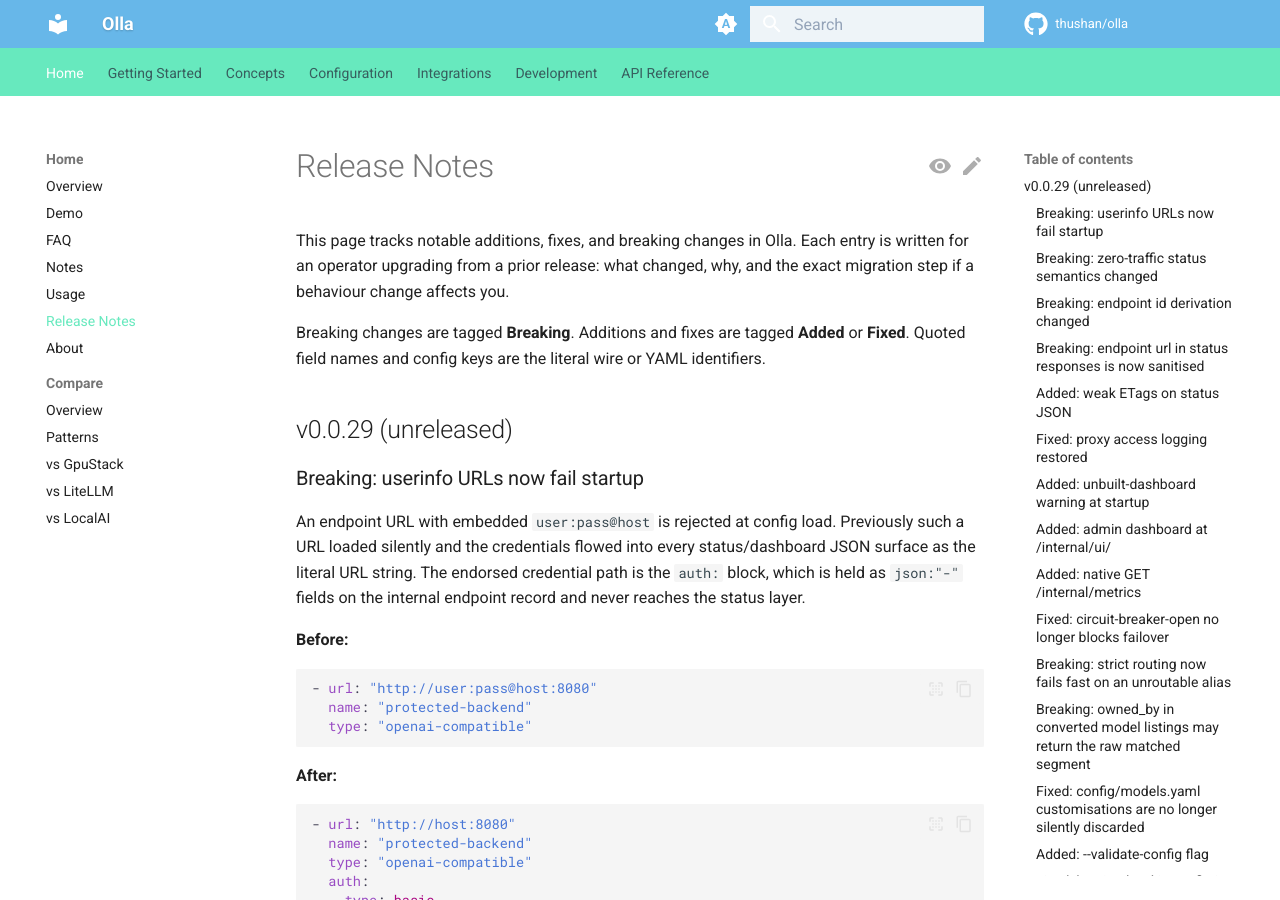
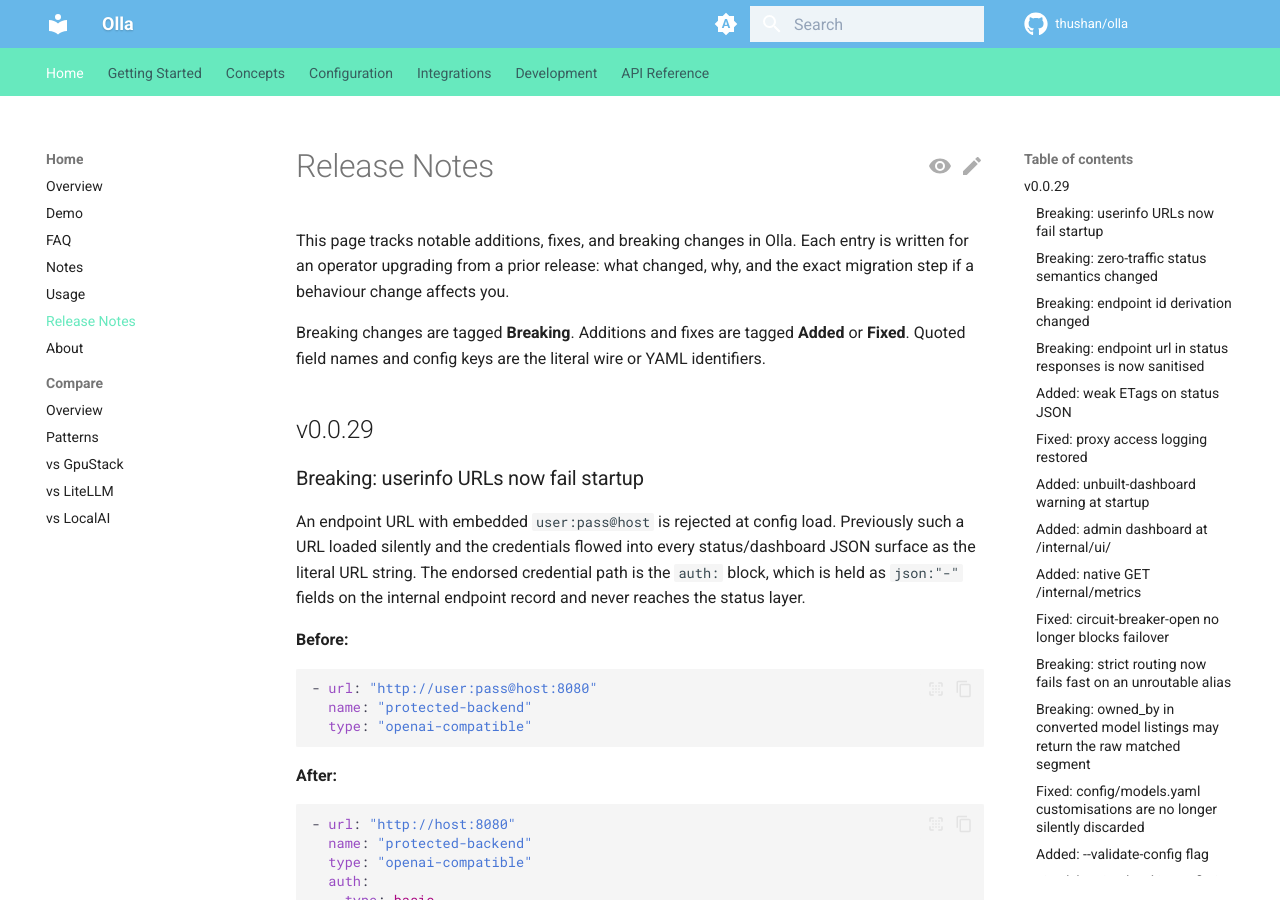
Before and after one commit to leo-3889/olla, an MkDocs documentation site: the page built from docs/content/about/release-notes.md, in a window 1280 px wide and 900 px high. Built offline with MkDocs 1.6.1 and Material for MkDocs 9.7.7, drawn with Linux system fonts in a browser that asks for light colours; comment, search, counter and statistics services are not loaded.

Commit message:
mark v0.0.29 released in the notes

```diff
--- a/docs/content/about/release-notes.md
+++ b/docs/content/about/release-notes.md
@@ -13,7 +13,7 @@
 Breaking changes are tagged **Breaking**. Additions and fixes are tagged **Added** or
 **Fixed**. Quoted field names and config keys are the literal wire or YAML identifiers.
 
-## v0.0.29 (unreleased)
+## v0.0.29
 
 ### Breaking: userinfo URLs now fail startup
 
```
